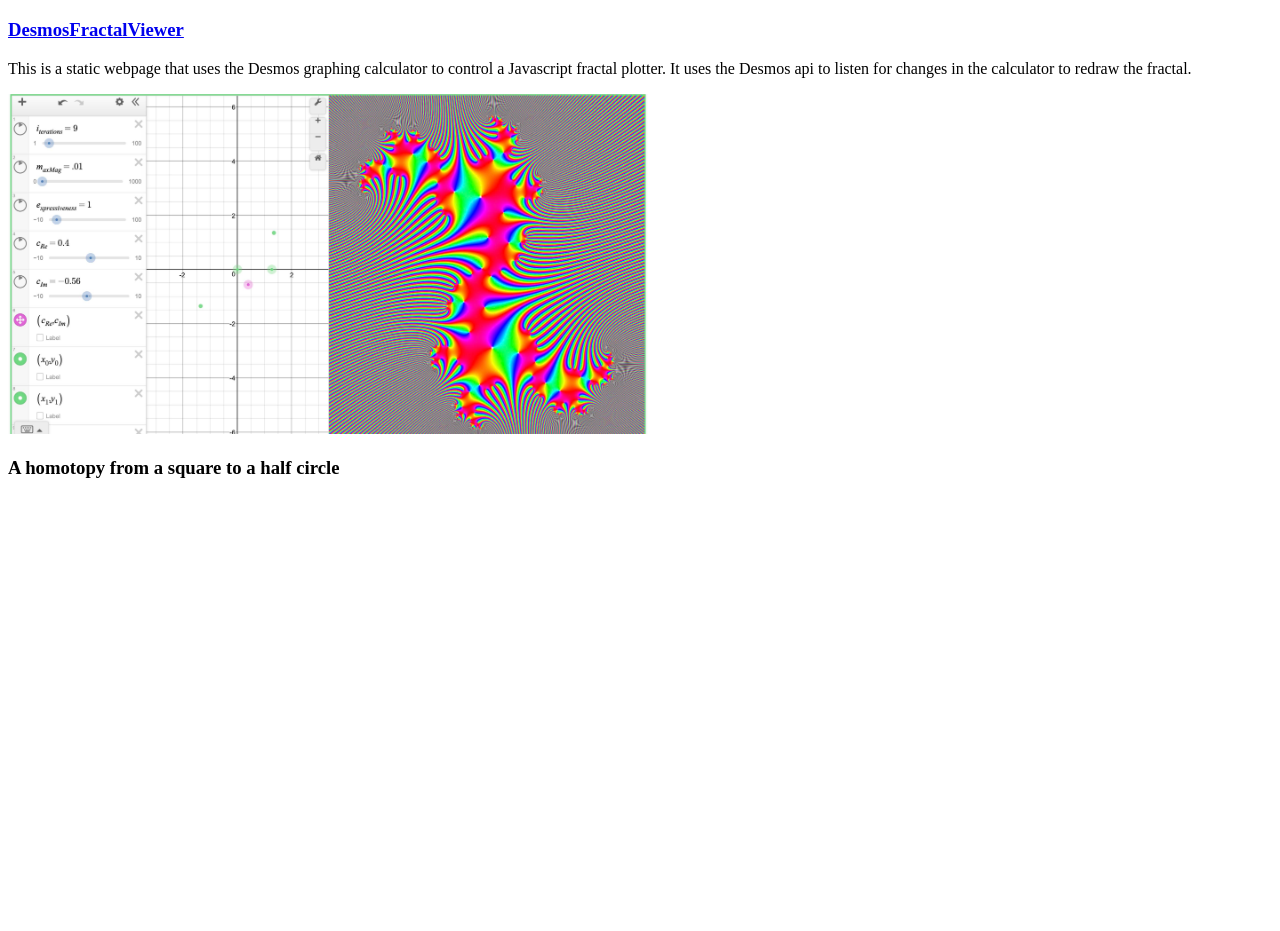
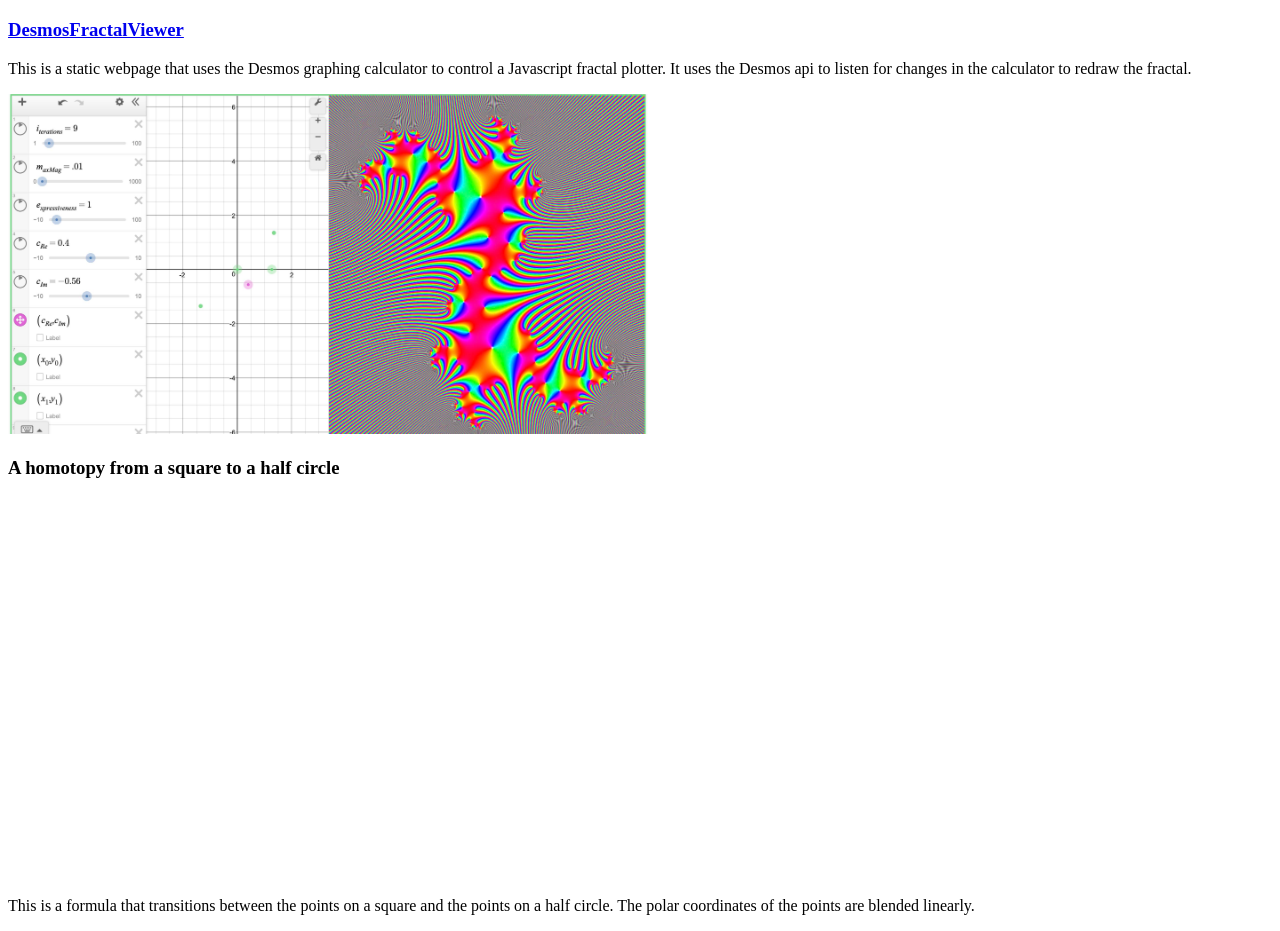
Before and after one commit to allesspassig/mysite, a plain HTML site: page index.html in a window 1280 px wide. Shown: the part 61-992 px from the top of the page. Before the commit the page ends 950 px from the top, so only its background shows below. Drawn offline with Linux system fonts and the light colour scheme; a script that the page names is missing.

Commit message:
added description for homotopy

```diff
--- a/index.html
+++ b/index.html
@@ -11,7 +11,8 @@
 	<body>
 		<h1>allesspassig</h1>
 		<h3><a href="https://allesspassig.github.io/DesmosFractalViewer">DesmosFractalViewer</a></h3><p>This is a static webpage that uses the Desmos graphing calculator to control a Javascript fractal plotter.  It uses the Desmos api to listen for changes in the calculator to redraw the fractal.</p><img src="dfv.jpg" style="width:50vw">
-		<h3>A homotopy from a square to a half circle</h3><div style="width:50vw;height:30vw" id="descalc_squaretocirc"></div>
+		<h3>A homotopy from a square to a half circle</h3><div style="width:50vw;height:30vw" id="descalc_squaretocirc"></div><p>This is a formula that transitions between the points on a square and the points on a half circle.  The polar coordinates of the points are blended linearly.</p>
+
 		<script>
 			descalc_squaretocirc=Desmos.GraphingCalculator(document.getElementById("descalc_squaretocirc"));
 			descalc_squaretocirc.setState({"graph":{"xAxisArrowMode":"NONE","yAxisArrowMode":"NONE",viewport:{xmin:-1.25,xmax:1.25}},"expressions":{"list":[{id:"1",type:"folder",title:"controls",memberIds:{"2":true,"3":true,"4":true},collapsed:true},{id:"2",latex:"i_{ncr}=\\frac1N"},{id:"3",latex:"L=\\left[0,i_{ncr}...,1\\right]"},{id:"4",latex:"P=.5(1-\\cos(\\pi p))"},{id:"5",latex:"N=18"},{id:"6",latex:"T(L-1,t)"},{id:"7",latex:"T(t-1,L)"},{id:"8",latex:"T(x,y)=\\sqrt{x^2+y^2}(1-P+P\\cos(\\mod(\\arctan(y,x)+\\frac{\\pi}4,\\frac{\\pi}2)-\\frac{\\pi}4))(\\cos((1+P)(\\arctan(y,x)-\\pi)+\\pi),\\sin((1+P)(\\arctan(y,x)-\\pi)+\\pi))".replaceAll("(","\\left(").replaceAll(")","\\right)")},{id:"9",latex:"p=0"}]}});
```
